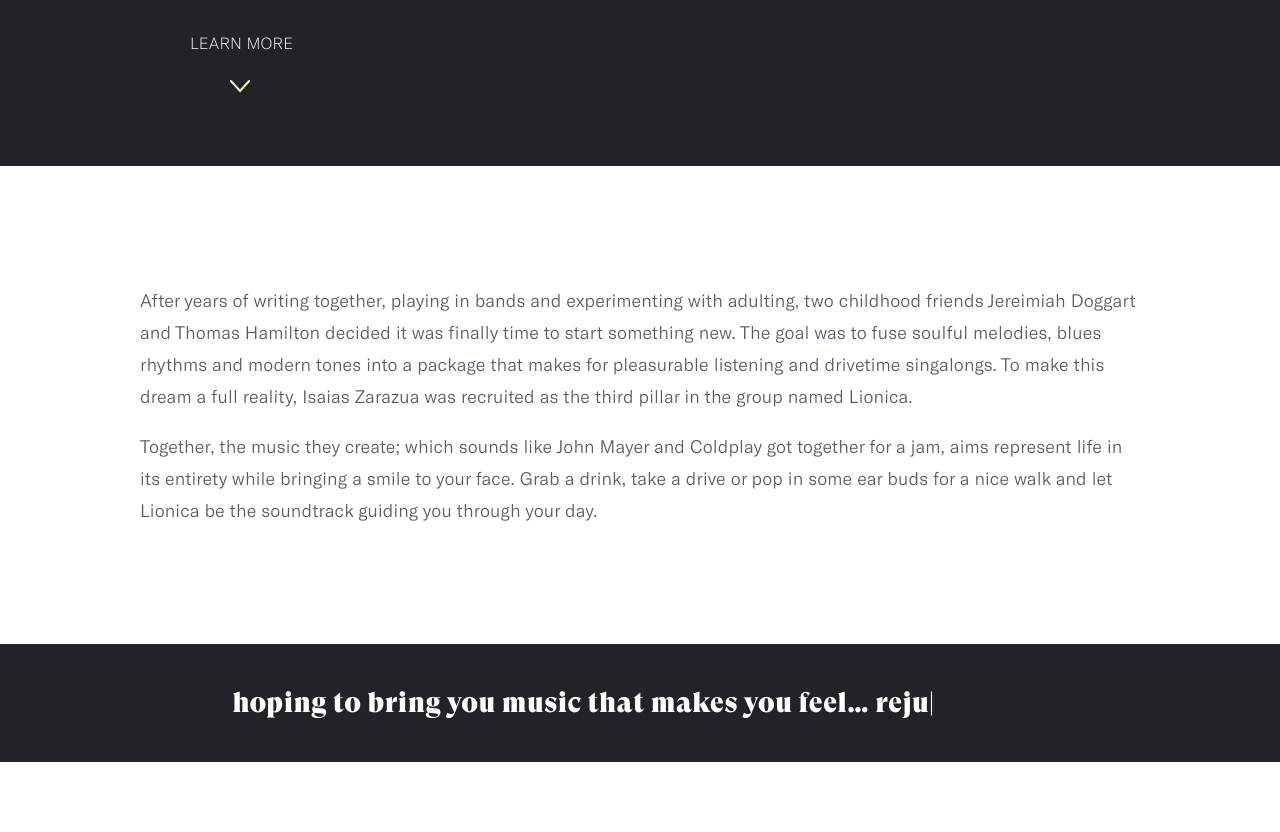
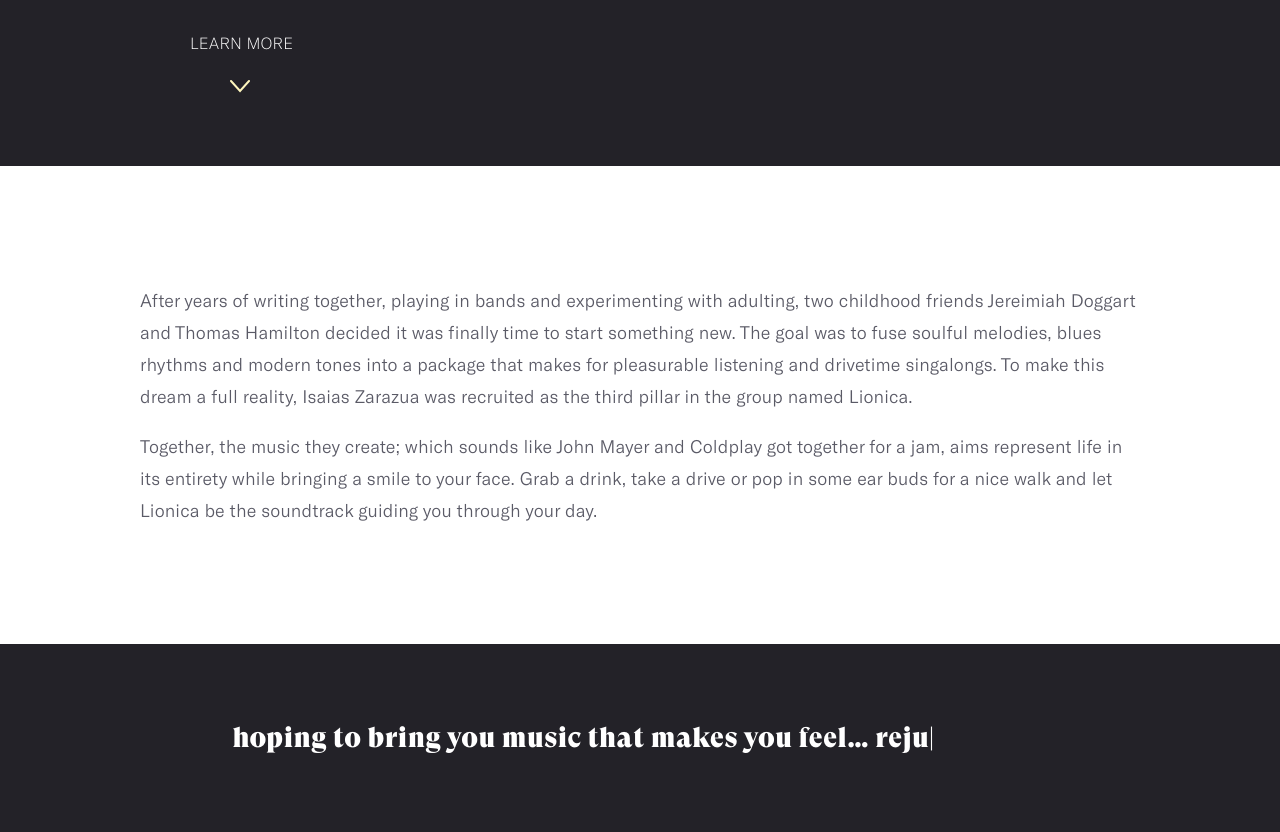
Before and after one commit to Lionica/Lionica, a plain HTML site: page index.html in a window 1280 px wide. Shown: the part 604-1436 px from the top of the page. Before the commit the page ends 1366 px from the top, so only its background shows below. Drawn offline with nearby package versions, Linux system fonts and the light colour scheme.

Commit message:
one last fix for padding on the footer

```diff
--- a/main.css
+++ b/main.css
@@ -279,7 +279,16 @@ p {
 }
 
 .music-feeling {
-  padding: 40px 25px;
+  padding: 60px 25px;
+}
+
+@media(min-width: 700px) {
+  .music-feeling {
+    margin: 0 auto;
+    padding: 75px 25px;
+    max-width: 815px;
+    text-align: left;
+  }
 }
 
 .music-feeling__title {
@@ -291,14 +300,6 @@ p {
   letter-spacing: 0.5px;
 }
 
-@media(min-width: 700px) {
-  .music-feeling {
-    margin: 0 auto;
-    max-width: 815px;
-    text-align: left;
-  }
-}
-
 .dark-bg {
   background: #232228;
 }
```
